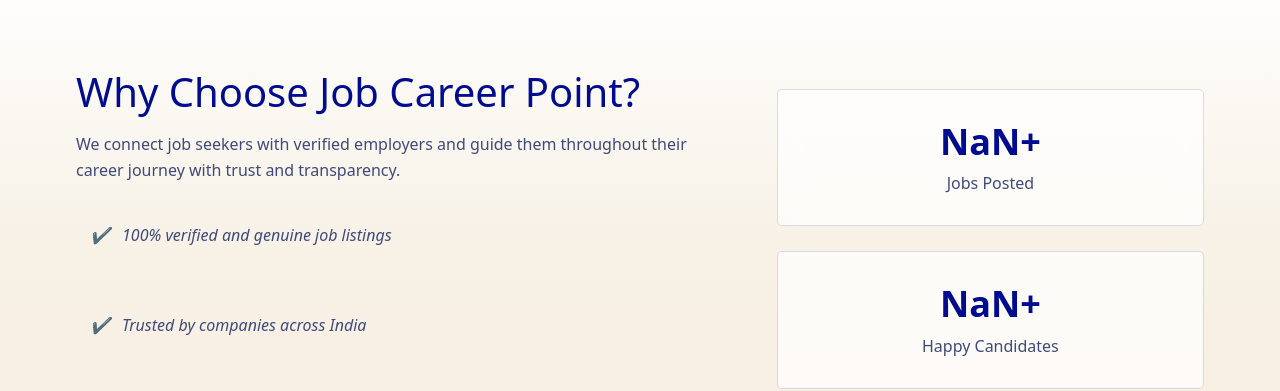
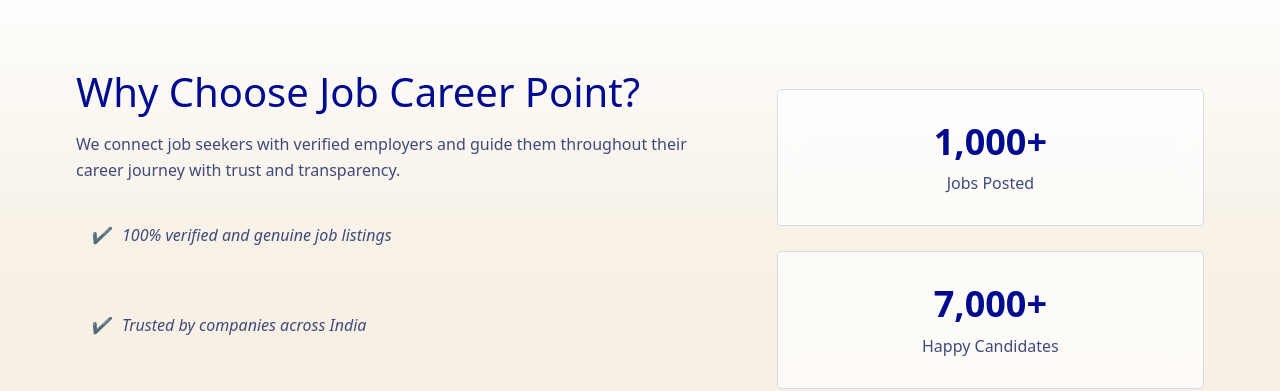
Before and after one commit to santoshsatkartech/Job_Career_Point, a React (Vite) app: page / in a window 1280 px wide. Shown: the part 1940-2331 px from the top of the page. Built offline with nearby package versions, Linux system fonts and the light colour scheme.

Commit message:
Update complete

```diff
--- a/src/Pages/Home.jsx
+++ b/src/Pages/Home.jsx
@@ -269,14 +269,14 @@
           {/* Right Highlights */}
           <div className="why-right">
             <div className="highlight reveal">
-              <h3 className="counter" data-target="1,000">
+              <h3 className="counter" data-target="1000">
                 0
               </h3>
               <span>Jobs Posted</span>
             </div>
 
             <div className="highlight reveal">
-              <h3 className="counter" data-target="7,000">
+              <h3 className="counter" data-target="7000">
                 0
               </h3>
               <span>Happy Candidates</span>
```
